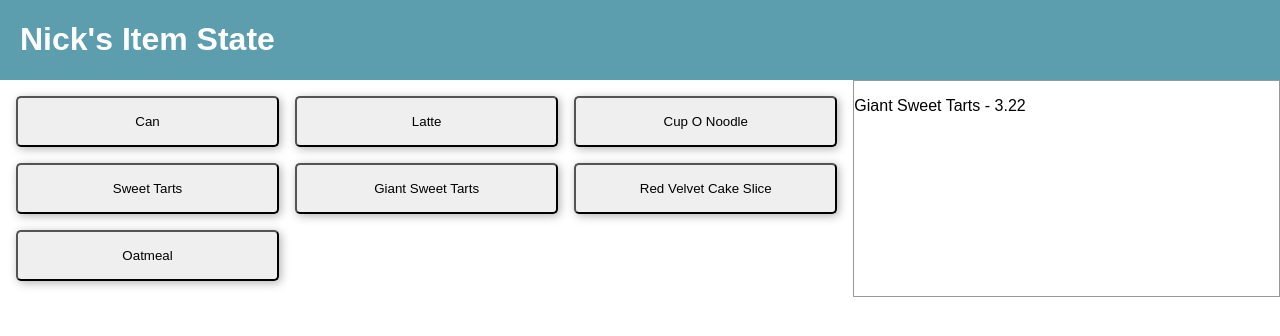
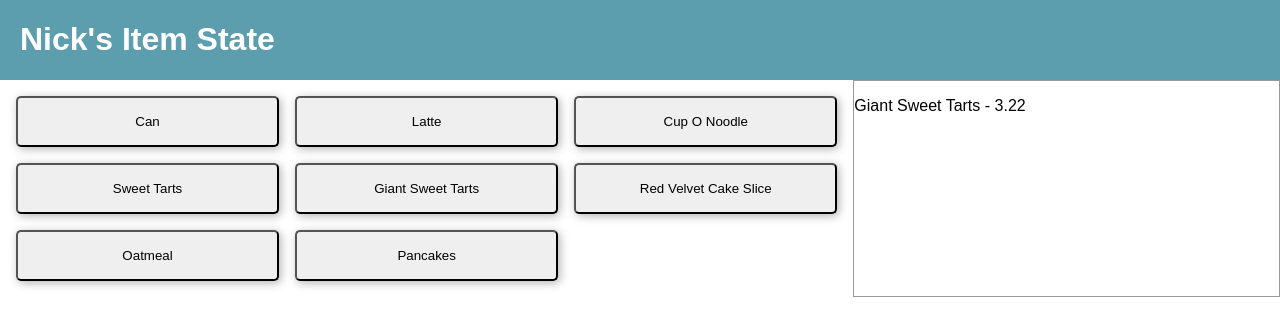
Before and after one commit to krames12/state-practice-in-react, a React (Create React App) app: page / in a window 1280 px wide. Shown: the top 336 px of the page. Built offline with nearby package versions, Linux system fonts and the light colour scheme.

Commit message:
added another item to array, added func to context, not sure if it'll work'

```diff
--- a/src/CheckoutContext.js
+++ b/src/CheckoutContext.js
@@ -13,6 +13,10 @@ class CheckoutProvider extends Component {
         ]
     }
 
+    addItem(item) {
+        this.setState()
+    }
+
     render() {
         return(
             <CheckoutContext.Provider value={{
--- a/src/itemArray.js
+++ b/src/itemArray.js
@@ -34,6 +34,11 @@ const itemArray = [
         "name": "Oatmeal",
         "price": 1.44
     },
+    {
+        "id": 8,
+        "name": "Pancakes",
+        "price": 6.74
+    },
 ];
 
 export default itemArray;
```
